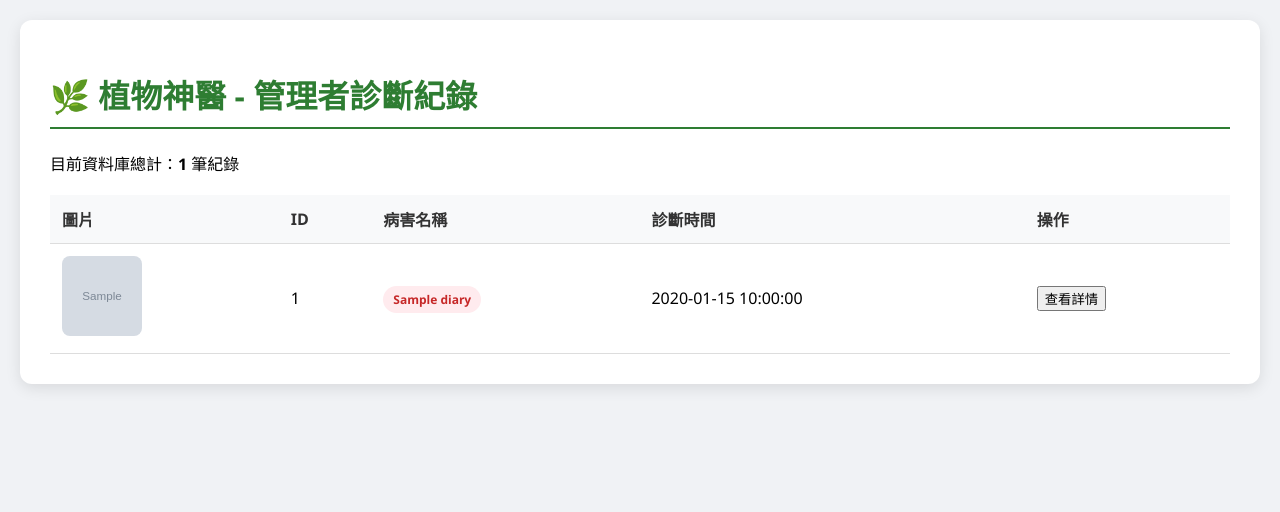
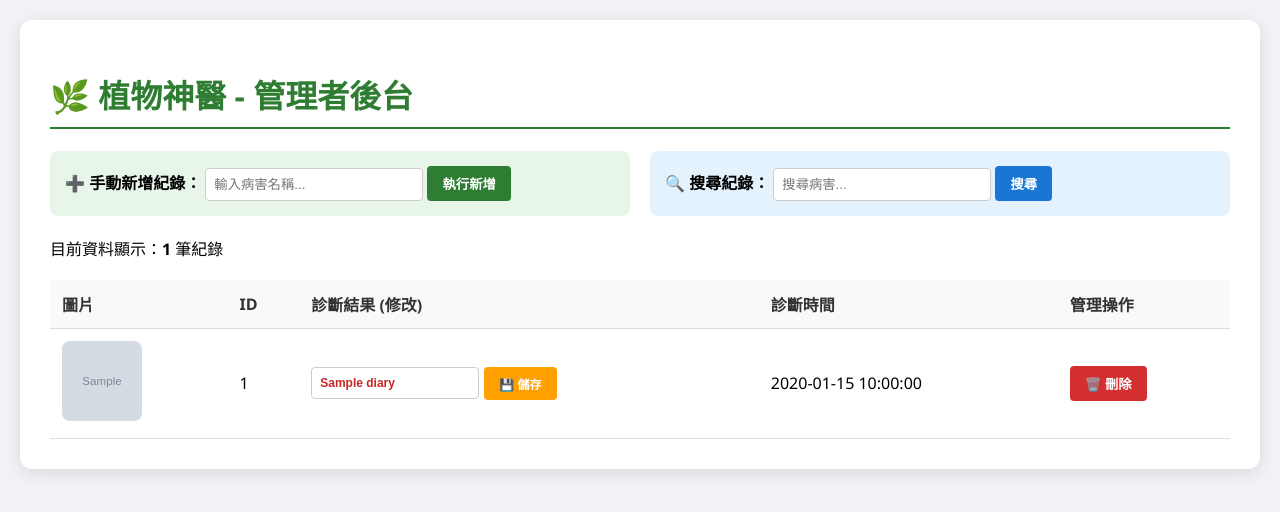
Before and after one commit to 11436022/plant, a FastAPI app: template templates/dashboard.html in a window 1280 px wide. Shown: the top 512 px of the page. Run offline with FastAPI, Linux system fonts and the light colour scheme; the template is opened without the code that fills it: most values are stand-ins (such as "Sample title", 1, 10 or a date in 2020); grey boxes marked "Sample" are stand-in pictures; parts of the project's set-up code (start-up, migrations or seed data) failed here and were passed over.

Commit message:
修正 Web 管理者後台：優化 admin 路由與儀表板介面

```diff
--- a/templates/dashboard.html
+++ b/templates/dashboard.html
@@ -7,27 +7,68 @@
         body { font-family: 'Segoe UI', Tahoma, Geneva, Verdana, sans-serif; background: #f0f2f5; margin: 0; padding: 20px; }
         .container { max-width: 1200px; margin: auto; background: white; padding: 30px; border-radius: 12px; box-shadow: 0 4px 15px rgba(0,0,0,0.1); }
         h1 { color: #2E7D32; border-bottom: 2px solid #2E7D32; padding-bottom: 10px; }
+
+        /* 操作區塊樣式 */
+        .admin-actions { display: flex; justify-content: space-between; align-items: center; margin: 20px 0; gap: 20px; }
+        .action-box { background: #e8f5e9; padding: 15px; border-radius: 8px; flex: 1; }
+
+        input[type="text"] { padding: 8px; border: 1px solid #ccc; border-radius: 4px; width: 200px; }
+        button { padding: 8px 15px; cursor: pointer; border: none; border-radius: 4px; font-weight: bold; transition: 0.3s; }
+
+        .btn-add { background-color: #2E7D32; color: white; }
+        .btn-search { background-color: #1976D2; color: white; }
+        .btn-save { background-color: #FFA000; color: white; font-size: 12px; }
+        .btn-delete { background-color: #d32f2f; color: white; }
+        button:hover { opacity: 0.8; }
+
         table { width: 100%; border-collapse: collapse; margin-top: 20px; }
         th, td { padding: 12px; text-align: left; border-bottom: 1px solid #ddd; }
         th { background-color: #f8f9fa; color: #333; }
         tr:hover { background-color: #f1f8e9; }
+
         .plant-img { width: 80px; height: 80px; object-fit: cover; border-radius: 8px; }
-        .status-badge { padding: 5px 10px; border-radius: 20px; font-size: 12px; font-weight: bold; background: #ffebee; color: #c62828; }
+        .status-badge { padding: 5px 10px; border-radius: 20px; font-size: 12px; font-weight: bold; background: #ffebee; color: #c62828; border: 1px solid #ffcdd2; }
+
+        .edit-group { display: flex; gap: 5px; align-items: center; }
     </style>
 </head>
 <body>
     <div class="container">
-        <h1>🌿 植物神醫 - 管理者診斷紀錄</h1>
-        <p>目前資料庫總計：<strong>{{ diaries|length }}</strong> 筆紀錄</p>
+        <h1>🌿 植物神醫 - 管理者後台</h1>
+
+        <div class="admin-actions">
+            <!-- 新增功能 -->
+            <div class="action-box">
+                <form action="/admin/add" method="post">
+                    <strong>➕ 手動新增紀錄：</strong>
+                    <input type="text" name="status_name" placeholder="輸入病害名稱..." required>
+                    <button type="submit" class="btn-add">執行新增</button>
+                </form>
+            </div>
+
+            <!-- 搜尋功能 -->
+            <div class="action-box" style="background: #e3f2fd;">
+                <form action="/admin/" method="get">
+                    <strong>🔍 搜尋紀錄：</strong>
+                    <input type="text" name="search" placeholder="搜尋病害..." value="{{ search_query }}">
+                    <button type="submit" class="btn-search">搜尋</button>
+                    {% if search_query %}
+                        <a href="/admin/" style="font-size: 12px; color: #1976D2; margin-left: 10px;">清除搜尋</a>
+                    {% endif %}
+                </form>
+            </div>
+        </div>
+
+        <p>目前資料顯示：<strong>{{ diaries|length }}</strong> 筆紀錄</p>
 
         <table>
             <thead>
                 <tr>
                     <th>圖片</th>
                     <th>ID</th>
-                    <th>病害名稱</th>
+                    <th>診斷結果 (修改)</th>
                     <th>診斷時間</th>
-                    <th>操作</th>
+                    <th>管理操作</th>
                 </tr>
             </thead>
             <tbody>
@@ -37,13 +78,24 @@
                         {% if diary.image_url %}
                         <img src="{{ diary.image_url }}" class="plant-img" alt="植物照片">
                         {% else %}
-                        無圖片
+                        <span style="color: #999;">無圖片</span>
                         {% endif %}
                     </td>
                     <td>{{ diary.id }}</td>
-                    <td><span class="status-badge">{{ diary.status_name }}</span></td>
+                    <td>
+                        <!-- 修改功能：直接在表格內編輯 -->
+                        <form action="/admin/update/{{ diary.id }}" method="post" class="edit-group">
+                            <input type="text" name="status_name" value="{{ diary.status_name }}" class="status-badge" style="width: 150px; background: white;">
+                            <button type="submit" class="btn-save">💾 儲存</button>
+                        </form>
+                    </td>
                     <td>{{ diary.created_at }}</td>
-                    <td><button>查看詳情</button></td>
+                    <td>
+                        <!-- 刪除功能 -->
+                        <form action="/admin/delete/{{ diary.id }}" method="post" onsubmit="return confirm('警告：確定要永久刪除這筆紀錄嗎？');">
+                            <button type="submit" class="btn-delete">🗑️ 刪除</button>
+                        </form>
+                    </td>
                 </tr>
                 {% endfor %}
             </tbody>
```
Also changed, not shown: app/routers/admin.py (+54 -11 lines), static/uploads/20fbf49a6541439ebcc8721ad9898b50.jpg (added).
